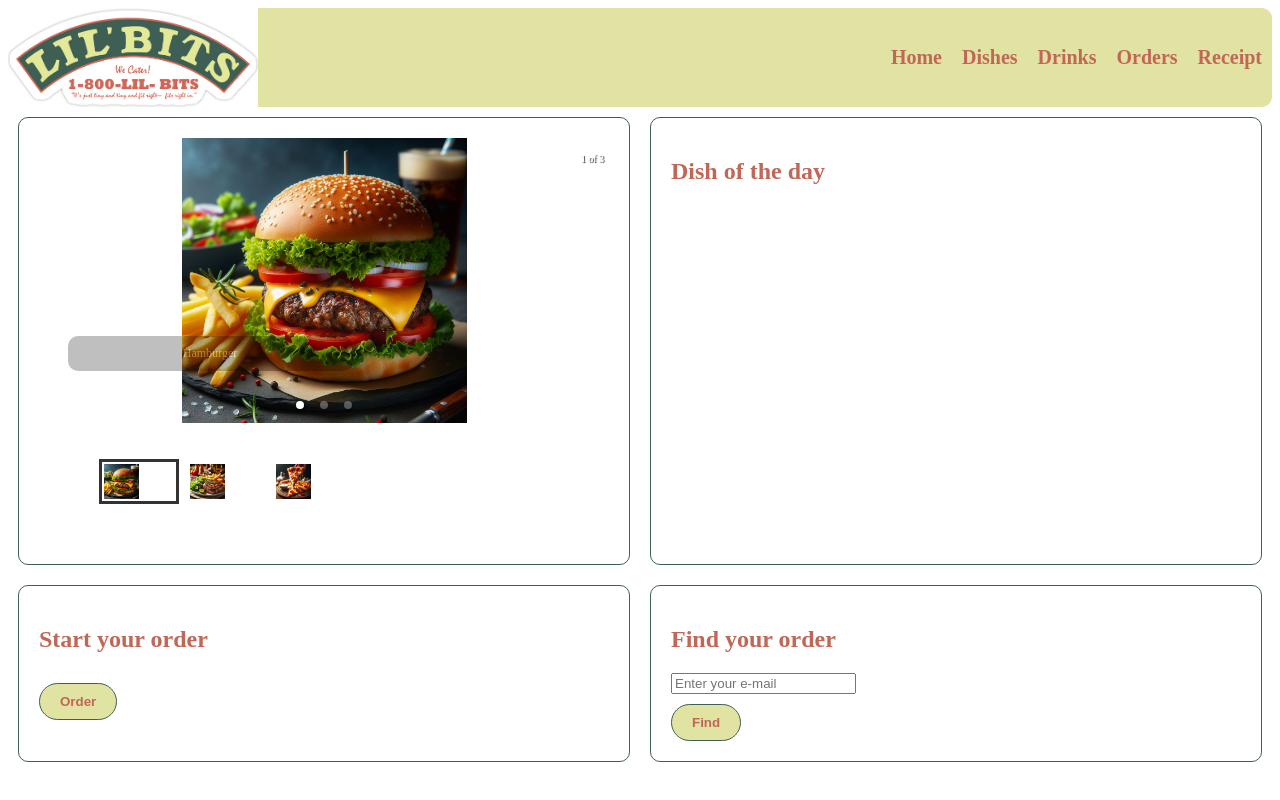
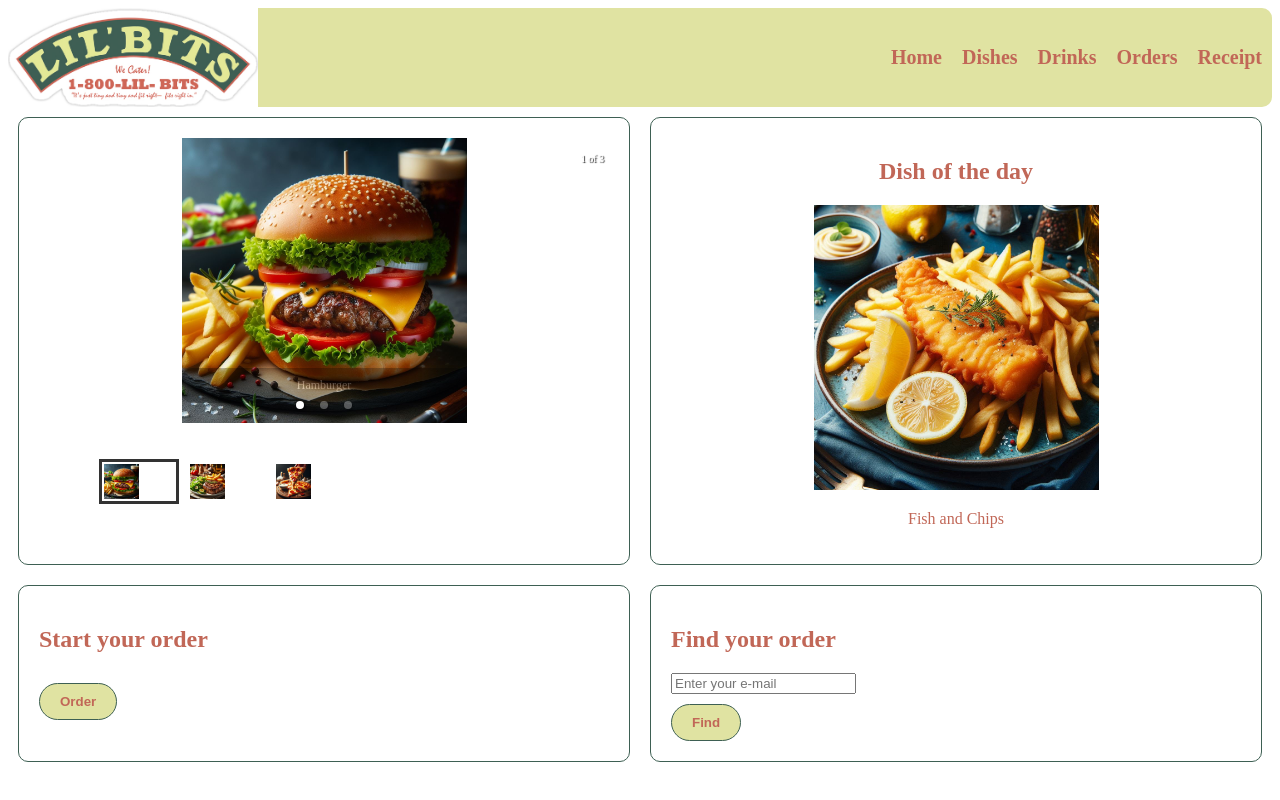
Before and after one commit to OSE-ICE/final-project, a Next.js app: page / in a window 1280 px wide. Built offline with nearby package versions, Linux system fonts and the light colour scheme.

Commit message:
bætti við dish of the day og lagaði carousel legend

```diff
--- a/src/app/globals.css
+++ b/src/app/globals.css
@@ -43,6 +43,11 @@ body {
   max-width: 50%;
 }
 
+.carousel .slide .legend {
+  margin-left: -25% !important;
+  margin-bottom: -20px;
+}
+
 .random-meal-img {
   max-width: 50%;
 }
@@ -76,3 +81,13 @@ body {
 .img-thumb {
   width: 100px;
 }
+
+.img-fish {
+  max-width: 50%;
+}
+
+.dish-day {
+  justify-content: center;
+  align-items: center;
+  text-align: center;
+}
--- a/src/app/home/page.tsx
+++ b/src/app/home/page.tsx
@@ -5,6 +5,7 @@ import "react-responsive-carousel/lib/styles/carousel.min.css";
 import hamburger from "../assets/hamburger.jpg";
 import steak from "../assets/steak.jpg";
 import pizza from "../assets/pizza.jpg";
+import fish from "../assets/fish.jpg";
 import Link from "next/link";
 import { useState, useContext } from "react";
 import { OrderContext } from "../components/OrderContext";
@@ -55,7 +56,11 @@ export default function HomePage() {
           </Carousel>
         </div>
         <div className="container">
-          <h2>Dish of the day</h2>
+          <div className="dish-day">
+            <h2>Dish of the day</h2>
+            <img className="img-fish" src={fish.src} alt="Fish and chips" />
+            <p>Fish and Chips</p>
+          </div>
         </div>
         <div className="container">
           <h2>Start your order</h2>
```
Also changed, not shown: src/app/assets/fish.JPG (added).
